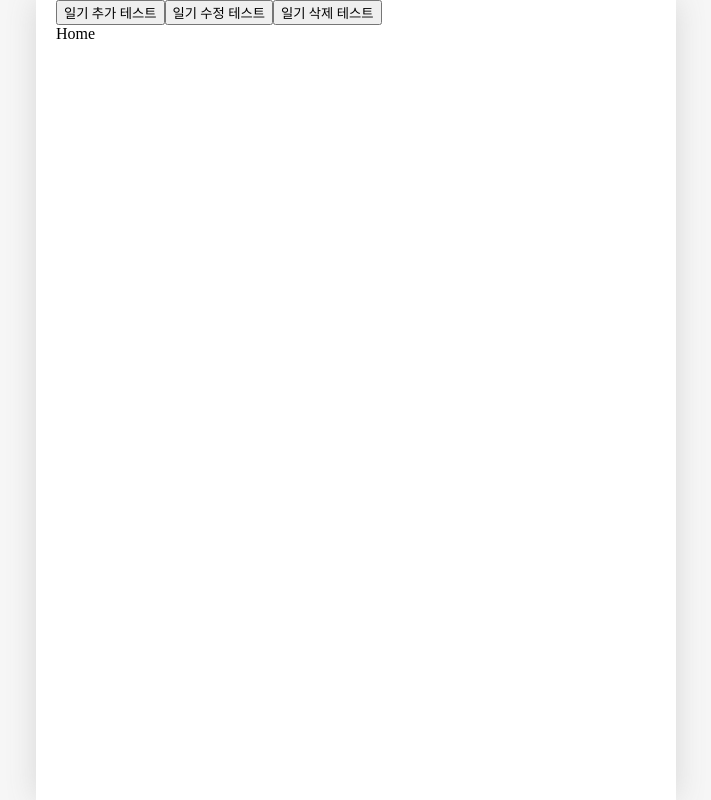
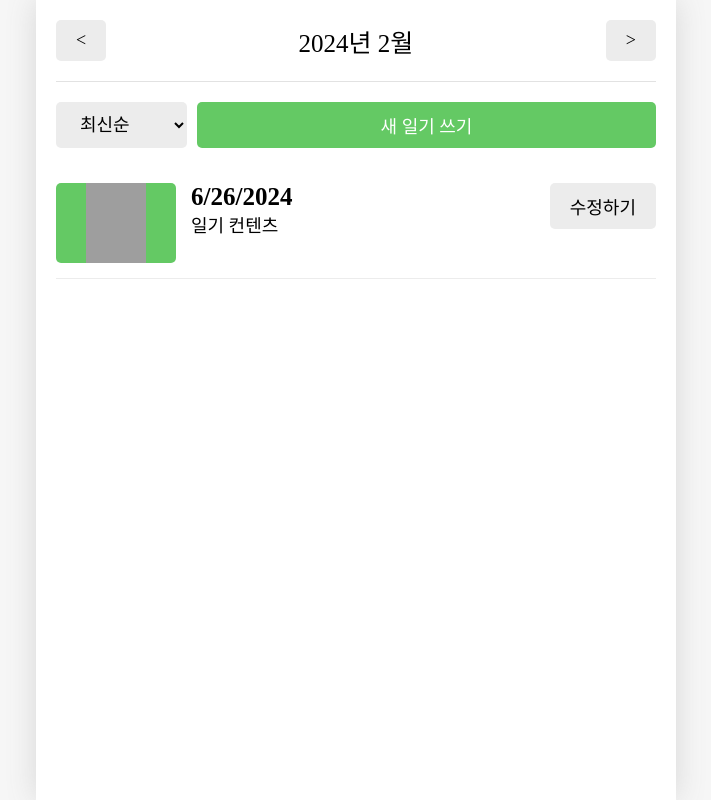
Before and after one commit to yezixx/react_study_section12, a React (Vite) app: page / in a window 1280 px wide. Shown: the whole page, without its empty margins (284-995 px from the left). Built offline with nearby package versions, Linux system fonts and the light colour scheme; grey boxes are pictures that could not be loaded; a web font is replaced by a local one.

Commit message:
12.10 Home 페이지 구현하기 1. UI

```diff
--- a/src/App.jsx
+++ b/src/App.jsx
@@ -81,27 +81,6 @@
 
   return (
     <>
-      <button
-        onClick={() => {
-          onCreate(new Date().getTime(), 1, "hello");
-        }}
-      >
-        일기 추가 테스트
-      </button>
-      <button
-        onClick={() => {
-          onUpdate(1, new Date().getTime(), 3, "수정된 일기 입니다.");
-        }}
-      >
-        일기 수정 테스트
-      </button>
-      <button
-        onClick={() => {
-          onDelete(3);
-        }}
-      >
-        일기 삭제 테스트
-      </button>
       <DiaryStateContext.Provider value={data}>
         <DiaryDispatchContext.Provider value={{ onCreate, onUpdate, onDelete }}>
           <Routes>
--- a/src/components/Button.css
+++ b/src/components/Button.css
@@ -4,7 +4,7 @@
   border: none;
   border-radius: 5px;
   padding: 10px 20px;
-  font-size: 10px;
+  font-size: 18px;
   white-space: nowrap; /*화면이 줄어들더라도 줄바꿈 되지않도록 설정*/
 }
 
--- /dev/null
+++ b/src/components/DiaryItem.css
@@ -0,0 +1,59 @@
+.DiaryItem {
+  display: flex;
+  gap: 15px;
+  /*자식 요소 간격 최대한 간격을 벌려서 떨어지도록*/
+  justify-content: space-between;
+
+  padding: 15px 0px;
+  border-bottom: 1px solid rgb(236, 236, 236);
+}
+
+.DiaryItem .img_section {
+  min-width: 120px;
+  height: 80px;
+
+  display: flex;
+  justify-content: center;
+
+  cursor: pointer;
+
+  border-radius: 5px;
+}
+
+.DiaryItem .img_section > img {
+  width: 50%;
+}
+
+.DiaryItem .img_section_1 {
+  background-color: rgb(100, 201, 100);
+}
+.DiaryItem .img_section_2 {
+  background-color: rgb(157, 215, 114);
+}
+.DiaryItem .img_section_3 {
+  background-color: rgb(253, 206, 23);
+}
+.DiaryItem .img_section_4 {
+  background-color: rgb(253, 132, 70);
+}
+.DiaryItem .img_section_5 {
+  background-color: rgb(253, 86, 95);
+}
+
+.DiaryItem .info_section {
+  flex: 1;
+  cursor: pointer;
+}
+
+.DiaryItem .info_section .created_date {
+  font-weight: bold;
+  font-size: 25px;
+}
+
+.DiaryItem .info_section .content {
+  font-size: 18px;
+}
+
+.DiaryItem .button_section {
+  min-width: 70px;
+}
--- /dev/null
+++ b/src/components/DiaryItem.jsx
@@ -0,0 +1,24 @@
+import "./DiaryItem.css";
+import { getEmotionImage } from "../util/get-emotion-image";
+import Button from "./Button";
+
+const DiaryItem = () => {
+  const emotionId = 1;
+
+  return (
+    <div className="DiaryItem">
+      <div className={`img_section img_section_${emotionId}`}>
+        <img src={getEmotionImage(emotionId)} />
+      </div>
+      <div className="info_section">
+        <div className="created_date">{new Date().toLocaleDateString()}</div>
+        <div className="content">일기 컨텐츠</div>
+      </div>
+      <div className="button_section">
+        <Button text="수정하기" />
+      </div>
+    </div>
+  );
+};
+
+export default DiaryItem;
--- /dev/null
+++ b/src/components/DiaryList.css
@@ -0,0 +1,20 @@
+.DiaryList .menu_bar {
+  margin: 20px 0px;
+  display: flex;
+  gap: 10px;
+}
+
+.DiaryList .menu_bar select {
+  background-color: rgb(236, 236, 236);
+  border: none;
+  border-radius: 5px;
+
+  padding: 10px 20px;
+  font-size: 18px;
+
+  cursor: pointer;
+}
+
+.DiaryList .menu_bar button {
+  flex: 1;
+}
--- /dev/null
+++ b/src/components/DiaryList.jsx
@@ -0,0 +1,24 @@
+import Button from "./Button";
+import DiaryItem from "./DiaryItem";
+import "./DiaryList.css";
+
+const DiaryList = () => {
+  return (
+    <div className="DiaryList">
+      {/* 메뉴바 */}
+      <div className="menu_bar">
+        <select>
+          <option value={"latest"}>최신순</option>
+          <option value={"oldest"}>오래된 순</option>
+        </select>
+        <Button text={"새 일기 쓰기"} type={"POSITIVE"} />
+      </div>
+      {/* 다이어리 리스트 */}
+      <div className="list_wrapper">
+        <DiaryItem />
+      </div>
+    </div>
+  );
+};
+
+export default DiaryList;
--- a/src/pages/Home.jsx
+++ b/src/pages/Home.jsx
@@ -1,8 +1,18 @@
-import { useSearchParams } from "react-router-dom";
+import Header from "../components/Header";
+import Button from "../components/Button";
+import DiaryList from "../components/DiaryList";
 
 const Home = () => {
-  const [params, setPrams] = useSearchParams();
-  return <div>Home</div>;
+  return (
+    <div>
+      <Header
+        title={"2024년 2월"}
+        leftChild={<Button text="<" />}
+        rightChild={<Button text=">" />}
+      />
+      <DiaryList />
+    </div>
+  );
 };
 
 export default Home;
```
